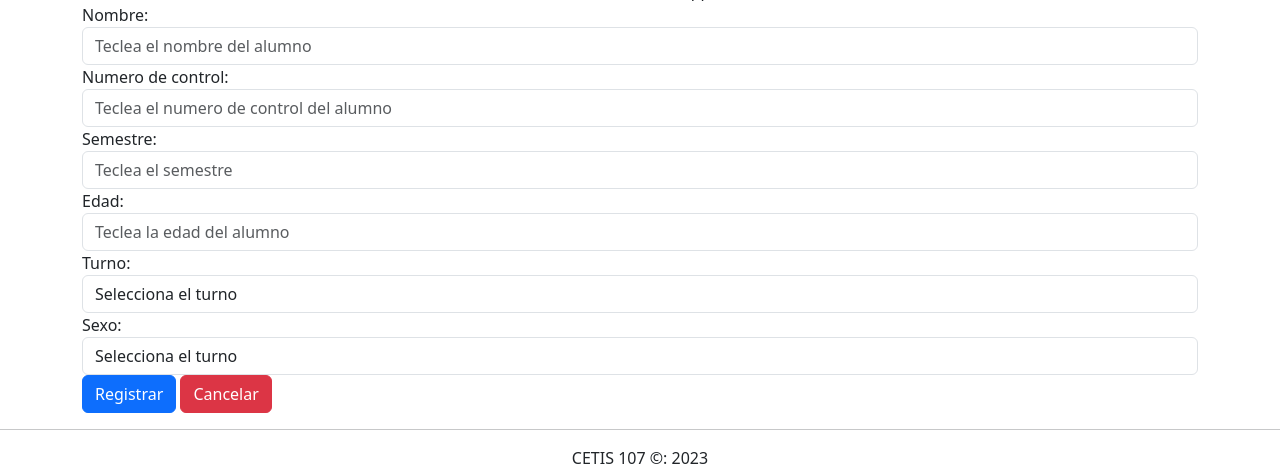
After one commit to ReneSRM/webybasededatos2023, a PHP site: page /parcial2/RegistrarAlumnos.php in a window 1280 px wide. The commit adds this page. Shown: the part 360-830 px from the top of the page. Run offline with PHP 8.4, Linux system fonts and the light colour scheme; some libraries are stand-ins or nearby versions.

Commit message:
25/10/23

```diff
--- /dev/null
+++ b/parcial2/RegistrarAlumnos.php
@@ -0,0 +1,66 @@
+<!DOCTYPE html>
+<html lang="en">
+<head>
+    <meta charset="UTF-8">
+    <meta name="viewport" content="width=device-width, initial-scale=1.0">
+    <title>Registrar alumnos</title>
+    <link rel="stylesheet" href="css/bootstrap.css">
+    <script src="jquery-3.7.1.js"></script>
+</head>
+<body>
+
+    <?php include'menu.php';?>
+    <div class="container">
+        <div class="row">
+            <div class="col-12">
+                <form action="POST">
+                    <div class="form-group">
+                        <label for="">Nombre:</label>
+                        <input name="nombre" type="text" class="form-control" placeholder="Teclea el nombre del alumno">
+                    </div>
+                    <div class="form-group">
+                        <label for="">Numero de control:</label>
+                        <input name="nc" type="text" class="form-control" placeholder="Teclea el numero de control del alumno">
+                    </div>
+                    <div class="form-group">
+                        <label for="">Semestre:</label>
+                        <input name="semestre" type="text" class="form-control" placeholder="Teclea el semestre">
+                    </div>
+
+                    <div class="form-group">
+                        <label for="">Edad:</label>
+                        <input name="edad" type="number" class="form-control" placeholder="Teclea la edad del alumno">
+                    </div>
+                    <div class="form-group">
+                        <label for="">Turno:</label>
+                        <select name="turno" class="form-control">
+                            <option value="">Selecciona el turno</option>
+                            <option value="MATUTINO">MATUTINO</option>
+                            <option value="VESPERTINO">VESPERTINO</option>
+                        </select>
+                    </div>
+                    <div class="form-group">
+                        <label for="">Sexo:</label>
+                        <select name="sexo" class="form-control">
+                            <option value="">Selecciona el turno</option>
+                            <option value="0">Femenino</option>
+                            <option value="1">Masculino</option>
+                            <option value="2">Prefiero no responder</option>
+                        </select>
+                    </div>
+                    <div>
+                        <input type="submit" value="Registrar" class="btn btn-primary">
+                        <a href="consultarAlumnos.php" class="btn btn-danger">Cancelar</a>
+                    </div>
+                </form>
+            </div>
+
+        </div>
+    </div>
+    <footer class="text-center">
+        <hr>
+        CETIS 107 &copy: 2023
+    </footer>
+    <script src="js/bootstrap.js"></script>
+</body>
+</html>
--- a/parcial2/menu.php
+++ b/parcial2/menu.php
@@ -0,0 +1,78 @@
+<!DOCTYPE html>
+<html lang="en">
+<head>
+    <meta charset="UTF-8">
+    <meta http-equiv="X-UA-Compatible" content="IE=edge">
+    <meta name="viewport" content="width=device-width, initial-scale=1.0">
+    <link rel="stylesheet" href="css/bootstrap.css">
+    <title>Inicio</title>
+    <script src="js/code.jquery.com_jquery-3.7.1.min"></script>
+    <style>
+        .navbar{
+            animation: rainbow-bg 1.5s linear;
+		    animation-iteration-count: infinite;
+        }
+        @keyframes rainbow-bg{
+            0%{background-color: lightgray;}
+            50%{background-color: gray;}
+            100%{background-color: lightgray;}
+        }
+    </style>
+</head>
+<center>
+<body>
+    <?php include 'conexion.php';?>
+    <nav class="navbar navbar-expand-lg bg-body-tertiary">
+        <div class="container-fluid">
+            <a class="navbar-brand" href="#">CETiS 107</a>
+            <button class="navbar-toggler" type="button" data-bs-toggle="collapse" data-bs-target="#navbarSupportedContent" aria-controls="navbarSupportedContent" aria-expanded="false" aria-label="Toggle navigation">
+                <span class="navbar-toggler-icon"></span>
+            </button>
+            <div class="collapse navbar-collapse" id="navbarSupportedContent">
+            <ul class="navbar-nav me-auto mb-2 mb-lg-0">
+                <li class="nav-item">
+                    <a class="nav-link active" aria-current="page" href="#">Inicio</a>
+                </li>
+                <li class="nav-item">
+                    <a class="nav-link" href="#">Link</a>
+                </li>
+                <li class="nav-item dropdown">
+                    <a class="nav-link dropdown-toggle" href="#" role="button" id="navbarDropdown" data-bs-toggle="dropdown" aria-expanded="false">
+                        Mas opciones
+                    </a>
+                    <ul class="dropdown-menu" aria-labelledby="navbarDropdown">
+                        <li><a class="dropdown-item" href="Home.php">Inicio</a></li>
+                        <li><a class="dropdown-item" href="ConsultarAlumnos.php">Consultar alumnos</a></li>
+                        <li><hr class="dropdown-divider"></li>
+                        <li><a class="dropdown-item" href="#">Registrar alumnos</a></li>
+                    </ul>
+                </li>
+                <li class="nav-item">
+                    <a class="nav-link disabled">Algo</a>
+                </li>
+            </ul>
+            <form class="d-flex" role="search">
+                <input class="form-control me-2" type="search" placeholder="Search" aria-label="Search">
+                <button class="btn btn-outline-success" type="submit">Search</button>
+            </form>
+            </div>
+        </div>
+    </nav>
+    <div class="container">
+        <div class="row">
+            <div class="card m-2">
+                <h1>Sistema de gestion de control escolar</h1>
+                <h3>CETiS 107</h3>
+                <center>
+                <img src="logo.png" width="20%" class="img-fluid">
+                </center>
+            </div>
+        </div>
+    </div>
+    <footer class="text-center">
+        <span>CETiS 107 web app</span>
+    </footer>
+    <script src="js/bootstrap.js"></script>
+</body>
+</center>
+</html>
```
Also changed, not shown: parcial2/GuaradarRegistros.php (added, +21 -0 lines), parcial2/home.php (+4 -5 lines).
